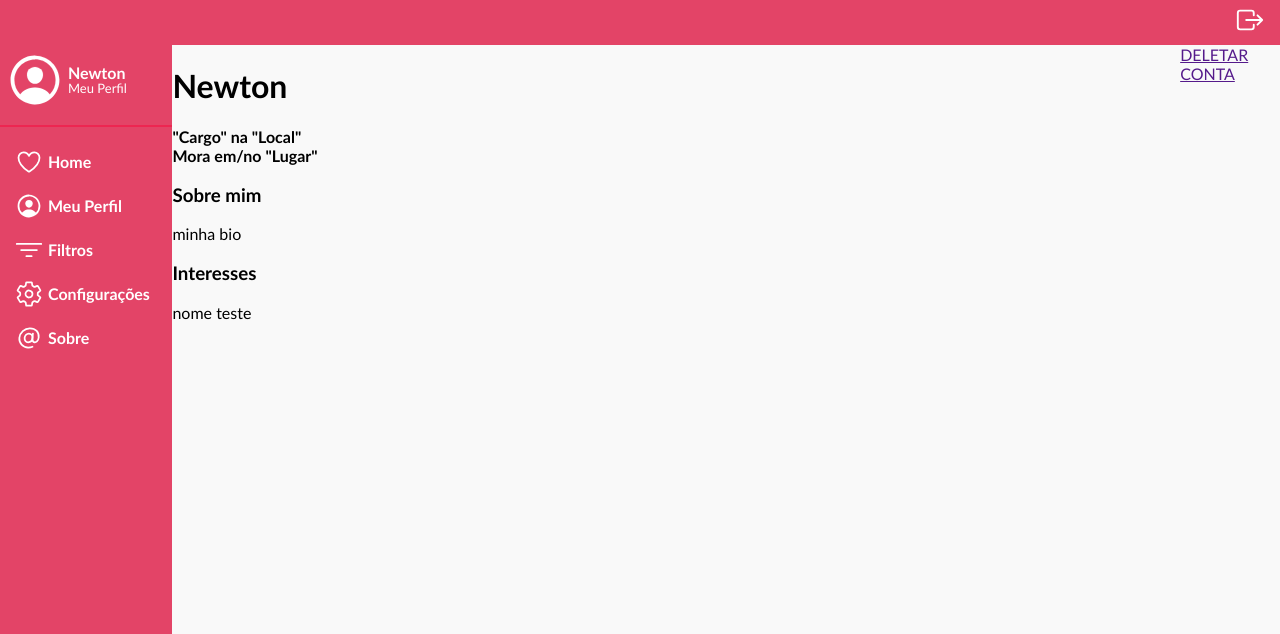
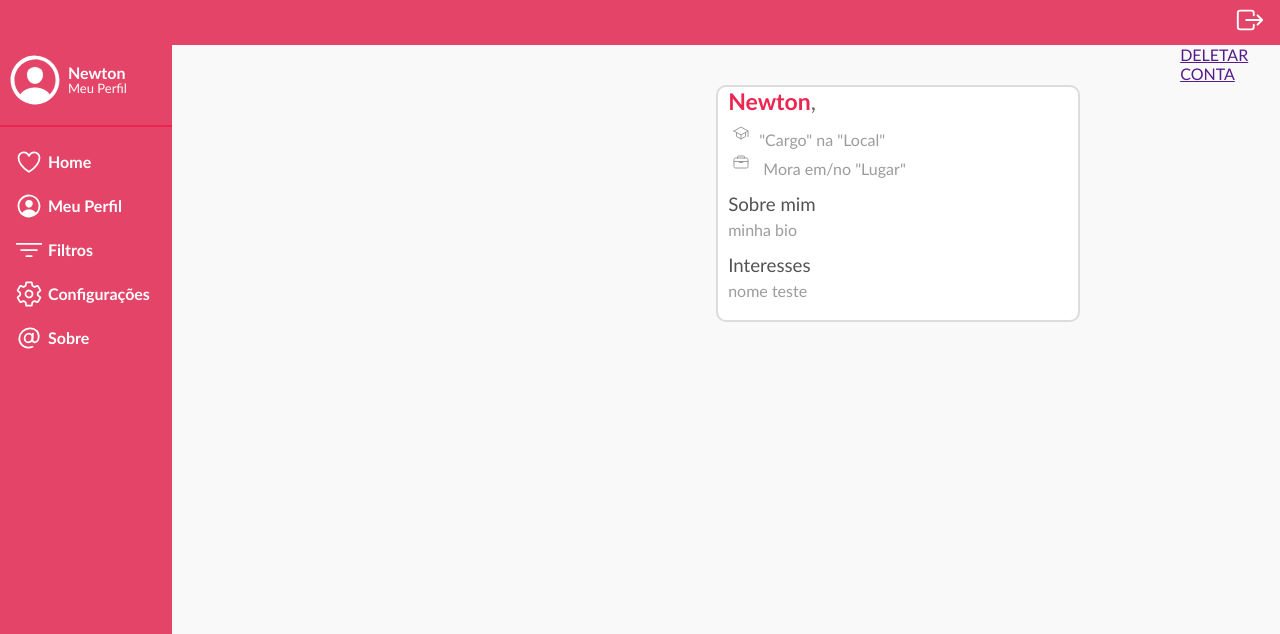
Before and after one commit to Newtinh00/lab-eng-soft, a PHP site: page /AreaPrivada.php in a window 1280 px wide. Shown: the top 634 px of the page. Run offline with PHP 8.4, Linux system fonts and the light colour scheme; a user stored in the database is signed in; data comes from the database, SQL or seed files in the repository.

Commit message:
design dos cards

```diff
--- a/AreaPrivada.php
+++ b/AreaPrivada.php
@@ -79,13 +79,15 @@ $u = new Usuario("app","localhost","root","");
 
     <div class="conteudo">
 
-        <div class="perfil">
+        <div class="meu_perfil">
             <div class="fotos">
 
             </div>
 
             <div class="info">
+                <div class="primeiro_dado">
                 <h1>
+
                     <?php
                          $id_user = $_SESSION['id_usuario'];
                          $dados = $u->buscaDados($id_user);
@@ -104,19 +106,25 @@ $u = new Usuario("app","localhost","root","");
                        $idade = $u->calculaData($id_user);
                                 foreach ($idade as $key => $value){
 
-                                        echo $value;
+                                        echo ", ".$value;
 
                                 }
 
                     ?>
                 </h2>
-                <h4>"Cargo" na "Local"</h4>
-                <h4>Mora em/no "Lugar"</h4>
+            </div>
+                <h4>
+                    <ion-icon name="school-outline"></ion-icon>"Cargo" na "Local"
+                </h4>
+                <h4>
+                    <ion-icon name="briefcase-outline"></ion-icon>
+                Mora em/no "Lugar"
+                </h4>
             </div>
 
             <div class="bio">
                 <h3>Sobre mim</h3>
-                minha bio
+                <p>minha bio</p>
             </div>
 
             <div class="interesses">
--- a/CSS/estilo.css
+++ b/CSS/estilo.css
@@ -143,12 +143,14 @@ div.msg-erro{
     margin-top: 50px;
     position: absolute;
     left: 50%;
-    top: 50%;
+    top: 400px;
+    margin-bottom: 200px;
     transform: translate(-50%,-50%);
     background-color: #fff;
     text-align: center;
     padding: 20px;
     border-radius: 10px;
+    box-shadow: 7px 7px 7px 6px rgba(0,0,0, .5);
 }
 
 .caixa-cadastro h1{
--- a/CSS/home.css
+++ b/CSS/home.css
@@ -105,7 +105,6 @@ body{
   margin-left: 5px;
 }
 
-
 .principal{
     display: flex;
 }
@@ -113,5 +112,59 @@ body{
 .conteudo{
   background-color: #f9f9f9;
   width:100%;
+}
 
+.meu_perfil{
+  background-color: #fff;
+  border: 2px solid #dcdcdc;
+  width: 340px;
+  border-radius: 10px;
+  padding: 0 10px 20px 10px;
+  top:40px;
+  right: 100px;
+  position: relative;
+  float: right;
 }
+
+.meu_perfil h1{
+  font-size: 23px;
+  margin: 0px;
+  padding: 0px;
+  color: #ed2651;
+  margin-bottom: 5px;
+}
+
+.meu_perfil h2{
+  font-size: 23px;
+  margin: 0px;
+  padding: 0px;
+  color: #666;
+  font-weight: 100;
+}
+
+.meu_perfil h3{
+  color: #545353;
+  font-weight: 500;
+  margin: 15px 0px 5px 0px;
+  padding: 0px;
+}
+
+.meu_perfil h4{
+  color: #9c9c9c;
+  font-weight: 100;
+}
+
+.meu_perfil h4 ion-icon {
+  margin-right: 5px;
+  padding: 5px;
+}
+
+.meu_perfil p{
+  color: #9c9c9c;
+  font-weight: 100;
+  margin: 0px;
+}
+
+.meu_perfil .primeiro_dado{
+  display: flex;
+}
```
Also changed, not shown: teste.php (+0 -19 lines).
